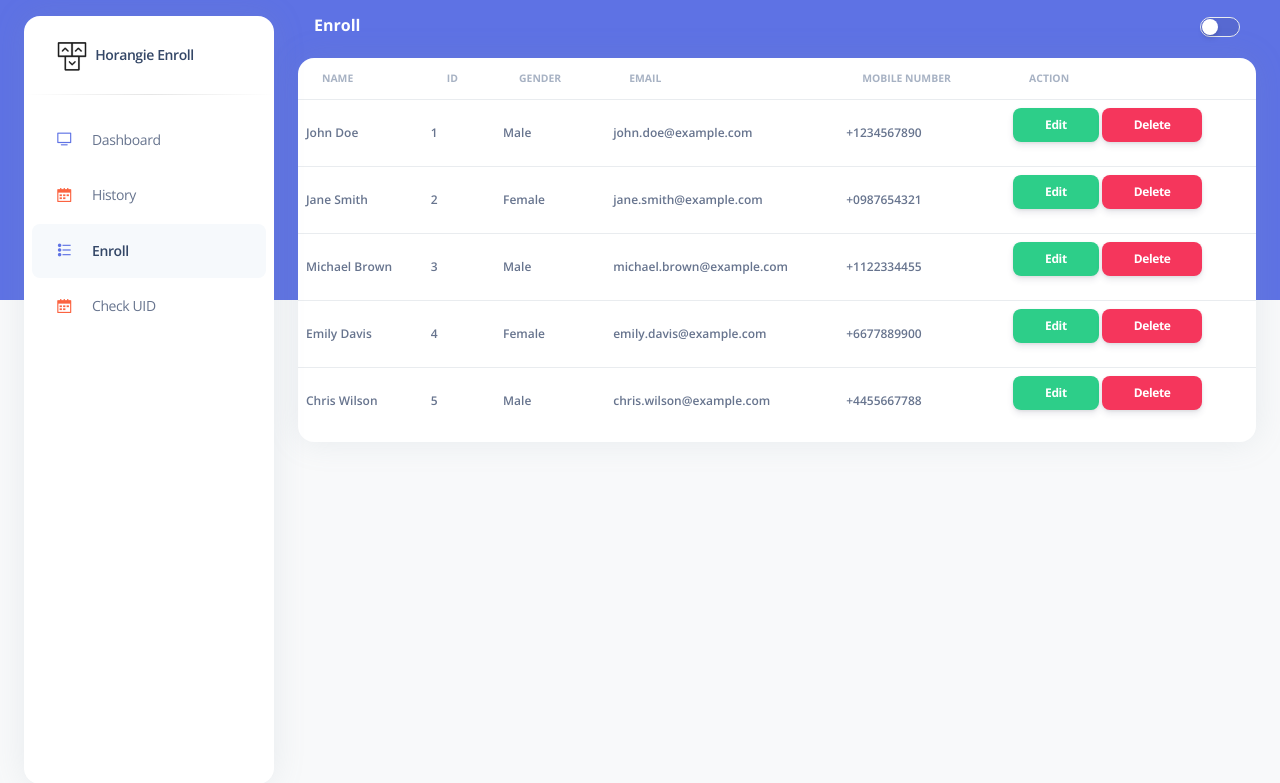
After one commit to enolbesar/Horangie, a PHP site: page /pages/enroll.php in a window 1280 px wide. The commit adds this page. Shown: the top 783 px of the page. Run offline with PHP 8.4, Linux system fonts and the light colour scheme; data comes from the database, SQL or seed files in the repository; some libraries are stand-ins or nearby versions.

Commit message:
add enroll page

```diff
--- a/monitoring/pages/dashboard.php
+++ b/monitoring/pages/dashboard.php
@@ -68,10 +68,10 @@
                     </a>
                 </li>
                 <li class="nav-item">
-                    <a class="nav-link " href="../pages/tables.html">
+                    <a class="nav-link " href="../pages/enroll.php">
                         <div
                             class="icon icon-shape icon-sm border-radius-md text-center me-2 d-flex align-items-center justify-content-center">
-                            <i class="ni ni-calendar-grid-58 text-warning text-sm opacity-10"></i>
+                            <i class="ni ni-bullet-list-67 text-primary text-sm opacity-10"></i>
                         </div>
                         <span class="nav-link-text ms-1">Enroll</span>
                     </a>
--- /dev/null
+++ b/monitoring/pages/enroll.php
@@ -0,0 +1,181 @@
+<?php
+    include("realTimeStat.php")
+?>
+
+<!DOCTYPE html>
+<html lang="en">
+
+<head>
+  <meta charset="utf-8" />
+  <meta name="viewport" content="width=device-width, initial-scale=1, shrink-to-fit=no">
+  <link rel="apple-touch-icon" sizes="76x76" href="../assets/img/apple-icon.png">
+  <link rel="icon" type="image/png" href="../assets/img/favicon.png">
+  <title>
+    Horangie Dashboard
+  </title>
+  <!--     Fonts and icons     -->
+  <link href="https://fonts.googleapis.com/css?family=Open+Sans:300,400,600,700" rel="stylesheet" />
+  <!-- Nucleo Icons -->
+  <link href="../assets/css/nucleo-icons.css" rel="stylesheet" />
+  <link href="../assets/css/nucleo-svg.css" rel="stylesheet" />
+  <!-- Font Awesome Icons -->
+  <script src="https://kit.fontawesome.com/0eea203261.js" crossorigin="anonymous"></script>
+  <script src="https://cdn.jsdelivr.net/npm/chart.js"></script>
+  <script src="https://ajax.googleapis.com/ajax/libs/jquery/3.5.1/jquery.min.js"></script>
+
+  <!-- <script src="../js/handleOnOff.js"></script> -->
+  <script src="../js/threshold.js"></script>
+  <script src="../js/cekdata.js"></script>
+  <script src="../js/handleStatus.js"></script>
+  <link href="../assets/css/nucleo-svg.css" rel="stylesheet" />
+  <!-- CSS Files -->
+  <link id="pagestyle" href="../assets/css/argon-dashboard.css?v=2.0.4" rel="stylesheet" />
+</head>
+
+<body class="g-sidenav-show bg-gray-100">
+  <div class="min-height-300 bg-primary position-absolute w-100"></div>
+  <aside class="sidenav bg-white navbar navbar-vertical navbar-expand-xs border-0 border-radius-xl my-3 fixed-start ms-4" id="sidenav-main">
+    <div class="sidenav-header">
+      <i class="fas fa-times p-3 cursor-pointer text-secondary opacity-5 position-absolute end-0 top-0 d-none d-xl-none" aria-hidden="true" id="iconSidenav"></i>
+      <a class="navbar-brand m-0" href="https://demos.creative-tim.com/argon-dashboard/pages/dashboard.html" target="_blank">
+        <img src="../assets/img/logo-ct-dark.png" class="navbar-brand-img h-100" alt="main_logo">
+        <span class="ms-1 font-weight-bold">Horangie Enroll</span>
+      </a>
+    </div>
+    <hr class="horizontal dark mt-0">
+    <div class="collapse navbar-collapse w-auto" id="sidenav-collapse-main">
+      <ul class="navbar-nav">
+        <li class="nav-item">
+          <a class="nav-link" href="../pages/dashboard.php">
+            <div class="icon icon-shape icon-sm border-radius-md text-center me-2 d-flex align-items-center justify-content-center">
+              <i class="ni ni-tv-2 text-primary text-sm opacity-10"></i>
+            </div>
+            <span class="nav-link-text ms-1">Dashboard</span>
+          </a>
+        </li>
+        <li class="nav-item">
+          <a class="nav-link" href="../pages/tables.html">
+            <div class="icon icon-shape icon-sm border-radius-md text-center me-2 d-flex align-items-center justify-content-center">
+              <i class="ni ni-calendar-grid-58 text-warning text-sm opacity-10"></i>
+            </div>
+            <span class="nav-link-text ms-1">History</span>
+          </a>
+        </li>
+        <li class="nav-item">
+          <a class="nav-link active" href="../pages/enroll.html">
+            <div class="icon icon-shape icon-sm border-radius-md text-center me-2 d-flex align-items-center justify-content-center">
+              <i class="ni ni-bullet-list-67 text-primary text-sm opacity-10"></i>
+            </div>
+            <span class="nav-link-text ms-1">Enroll</span>
+          </a>
+        </li>
+        <li class="nav-item">
+          <a class="nav-link" href="../pages/tables.html">
+            <div class="icon icon-shape icon-sm border-radius-md text-center me-2 d-flex align-items-center justify-content-center">
+              <i class="ni ni-calendar-grid-58 text-warning text-sm opacity-10"></i>
+            </div>
+            <span class="nav-link-text ms-1">Check UID</span>
+          </a>
+        </li>
+      </ul>
+    </div>
+  </aside>
+  <main class="main-content position-relative border-radius-lg">
+    <nav class="navbar navbar-main navbar-expand-lg px-0 mx-4 shadow-none border-radius-xl" id="navbarBlur" data-scroll="false">
+      <div class="container-fluid py-1 px-3">
+        <nav aria-label="breadcrumb">
+          <h6 class="font-weight-bolder text-white mb-0">Enroll</h6>
+        </nav>
+        <!-- Tempatkan tombol dark mode di sini -->
+        <div class="form-check form-switch ps-0 ms-auto my-auto">
+          <input class="form-check-input mt-1 ms-auto" type="checkbox" id="dark-version" onclick="darkMode(this)">
+        </div>
+      </div>
+    </nav>
+    <div class="container-fluid py-2">
+      <div class="row">
+        <div class="col-12">
+          <div class="card mb-4">
+            <div class="card-body px-0 pt-0 pb-2">
+              <div class="table-responsive p-0">
+                <table class="table align-items-center mb-0">
+                  <thead>
+                    <tr>
+                      <th class="text-uppercase text-secondary text-xxs font-weight-bolder opacity-7">Name</th>
+                      <th class="text-uppercase text-secondary text-xxs font-weight-bolder opacity-7">ID</th>
+                      <th class="text-uppercase text-secondary text-xxs font-weight-bolder opacity-7">Gender</th>
+                      <th class="text-uppercase text-secondary text-xxs font-weight-bolder opacity-7">Email</th>
+                      <th class="text-uppercase text-secondary text-xxs font-weight-bolder opacity-7">Mobile Number</th>
+                      <th class="text-uppercase text-secondary text-xxs font-weight-bolder opacity-7">Action</th>
+                    </tr>
+                  </thead>
+                  <tbody>
+                    <tr class="text-xs font-weight-bold mb-0">
+                      <td>John Doe</td>
+                      <td>1</td>
+                      <td>Male</td>
+                      <td>john.doe@example.com</td>
+                      <td>+1234567890</td>
+                      <td><a class="btn btn-success btn-sm" href="#">Edit</a> <a class="btn btn-danger btn-sm" href="#">Delete</a></td>
+                    </tr>
+                    <tr class="text-xs font-weight-bold mb-0">
+                      <td>Jane Smith</td>
+                      <td>2</td>
+                      <td>Female</td>
+                      <td>jane.smith@example.com</td>
+                      <td>+0987654321</td>
+                      <td><a class="btn btn-success btn-sm" href="#">Edit</a> <a class="btn btn-danger btn-sm" href="#">Delete</a></td>
+                    </tr>
+                    <tr class="text-xs font-weight-bold mb-0">
+                      <td>Michael Brown</td>
+                      <td>3</td>
+                      <td>Male</td>
+                      <td>michael.brown@example.com</td>
+                      <td>+1122334455</td>
+                      <td><a class="btn btn-success btn-sm" href="#">Edit</a> <a class="btn btn-danger btn-sm" href="#">Delete</a></td>
+                    </tr>
+                    <tr class="text-xs font-weight-bold mb-0">
+                      <td>Emily Davis</td>
+                      <td>4</td>
+                      <td>Female</td>
+                      <td>emily.davis@example.com</td>
+                      <td>+6677889900</td>
+                      <td><a class="btn btn-success btn-sm" href="#">Edit</a> <a class="btn btn-danger btn-sm" href="#">Delete</a></td>
+                    </tr>
+                    <tr class="text-xs font-weight-bold mb-0">
+                      <td>Chris Wilson</td>
+                      <td>5</td>
+                      <td>Male</td>
+                      <td>chris.wilson@example.com</td>
+                      <td>+4455667788</td>
+                      <td><a class="btn btn-success btn-sm" href="#">Edit</a> <a class="btn btn-danger btn-sm" href="#">Delete</a></td>
+                    </tr>
+                  </tbody>
+                </table>
+              </div>
+            </div>
+          </div>
+        </div>
+      </div>
+    </div>
+  </main>
+  <!--   Core JS Files   -->
+  <script src="../assets/js/core/popper.min.js"></script>
+  <script src="../assets/js/core/bootstrap.min.js"></script>
+  <script src="../assets/js/plugins/perfect-scrollbar.min.js"></script>
+  <script src="../assets/js/plugins/smooth-scrollbar.min.js"></script>
+  <script>
+    var win = navigator.platform.indexOf('Win') > -1;
+    if (win && document.querySelector('#sidenav-scrollbar')) {
+      var options = {
+        damping: '0.5'
+      }
+      Scrollbar.init(document.querySelector('#sidenav-scrollbar'), options);
+    }
+  </script>
+  <!-- Github buttons -->
+  <script async defer src="https://buttons.github.io/buttons.js"></script>
+  <!-- Control Center for Soft Dashboard: parallax effects, scripts for the example pages etc -->
+  <script src="../assets/js/argon-dashboard.min.js?v=2.0.4"></script>
+</body>
+</html>
```
